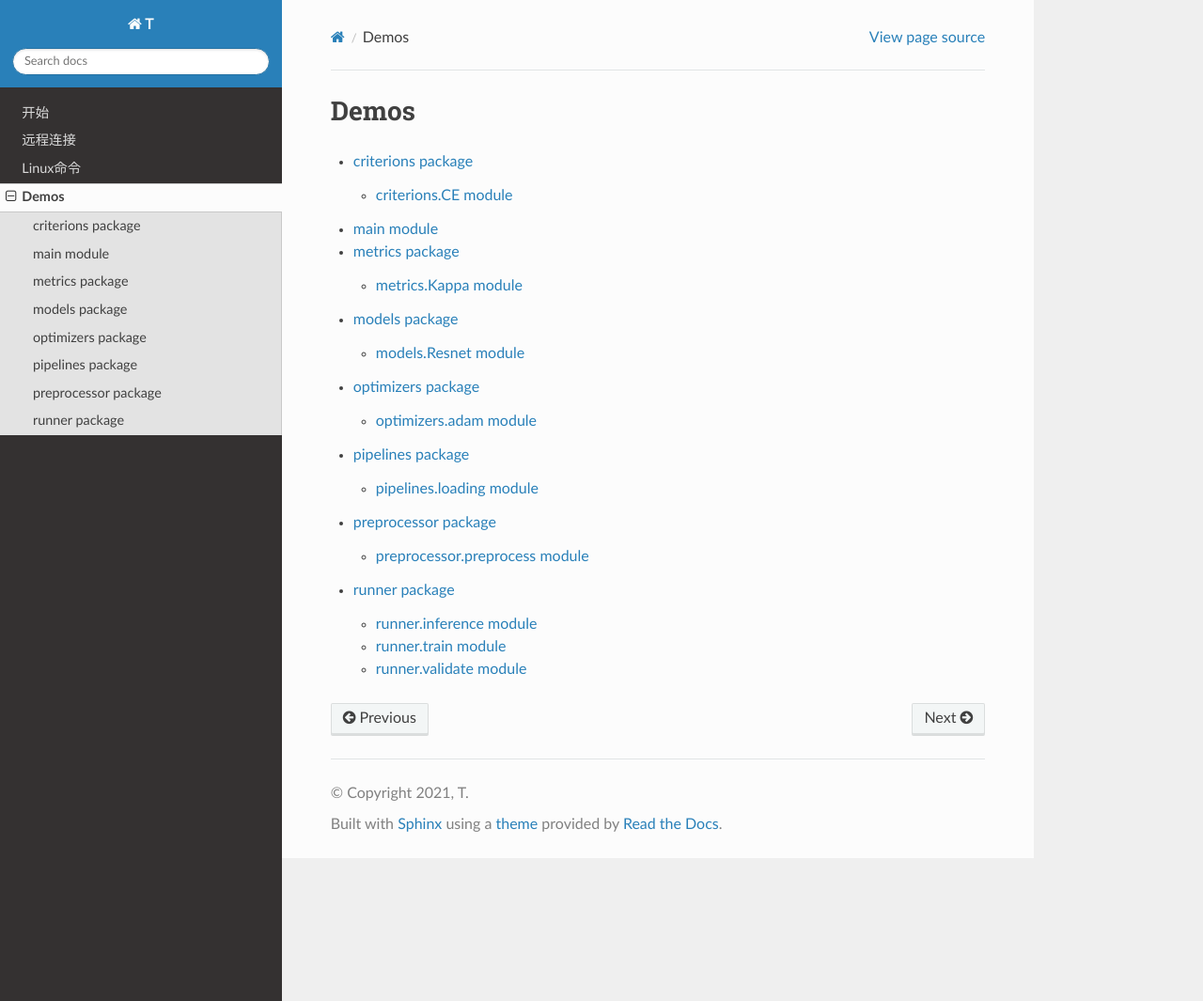
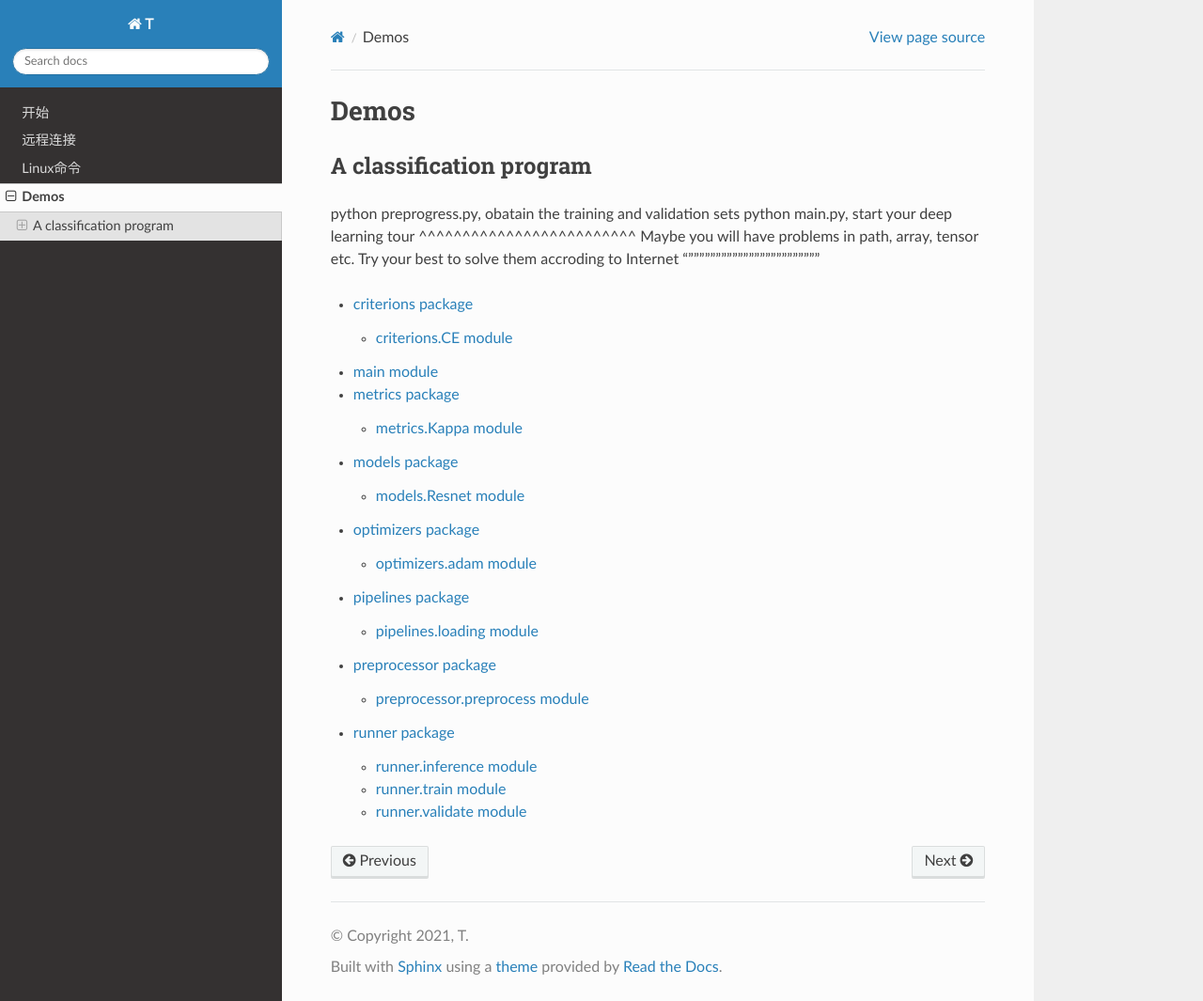
Before and after one commit to Tanbobobo/DL-starter, a Sphinx documentation site: the page built from docs/modules.rst, in a window 1280 px wide and 1065 px high. Shown: the whole window at 94% size. Built offline with Sphinx 7.4.7 and the Read the Docs theme 2.0.0, drawn with Linux system fonts in a browser that asks for light colours.

Commit message:
Update modules.rst

```diff
--- a/docs/modules.rst
+++ b/docs/modules.rst
@@ -1,5 +1,14 @@
 Demos
 =====
+
+A classification program
+------------------------
+python preprogress.py, obatain the training and validation sets
+python main.py, start your deep learning tour
+^^^^^^^^^^^^^^^^^^^^^^^^^
+Maybe you will have problems in path, array, tensor etc.
+Try your best to solve them accroding to Internet
+"""""""""""""""""""""""""
 
 .. toctree::
    :maxdepth: 4
```
